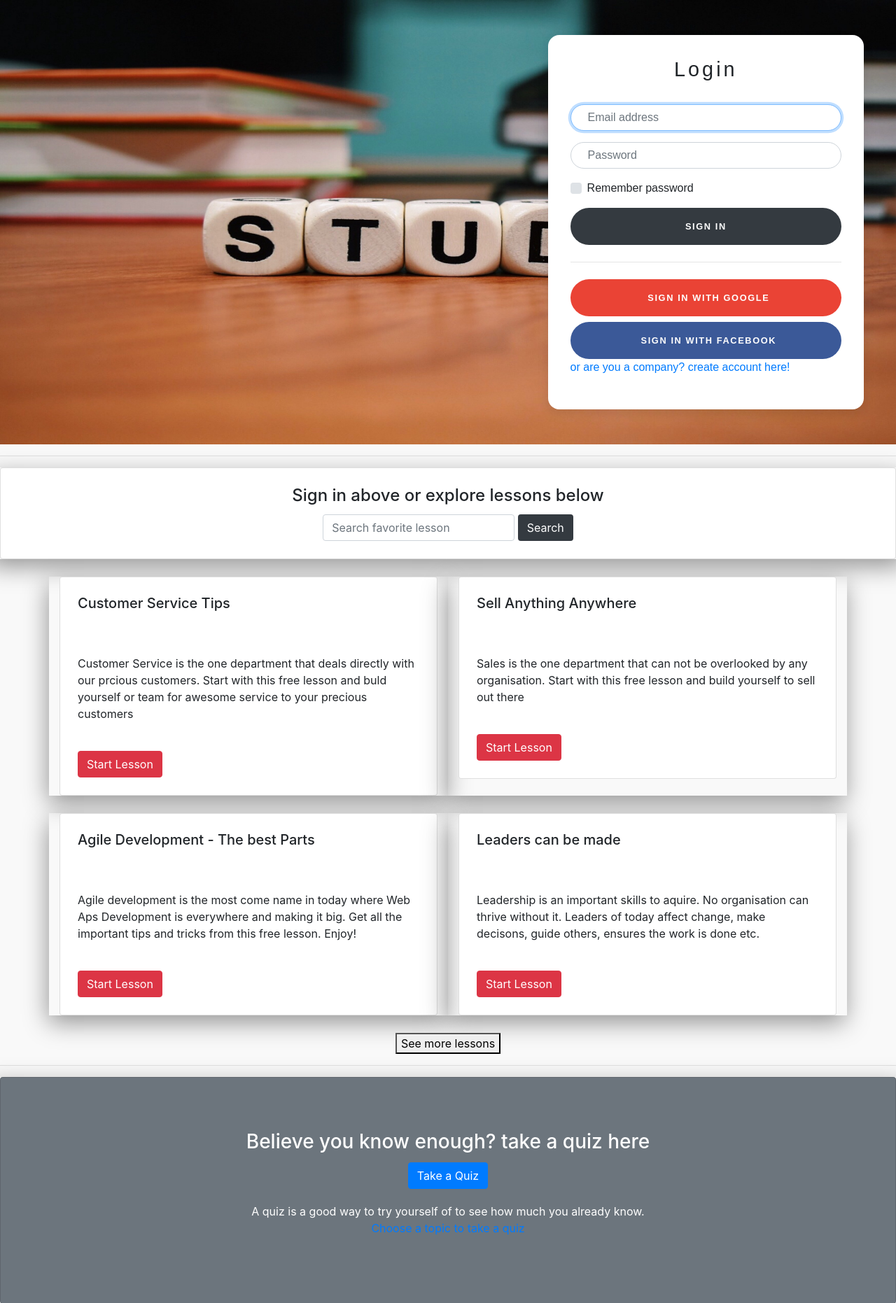
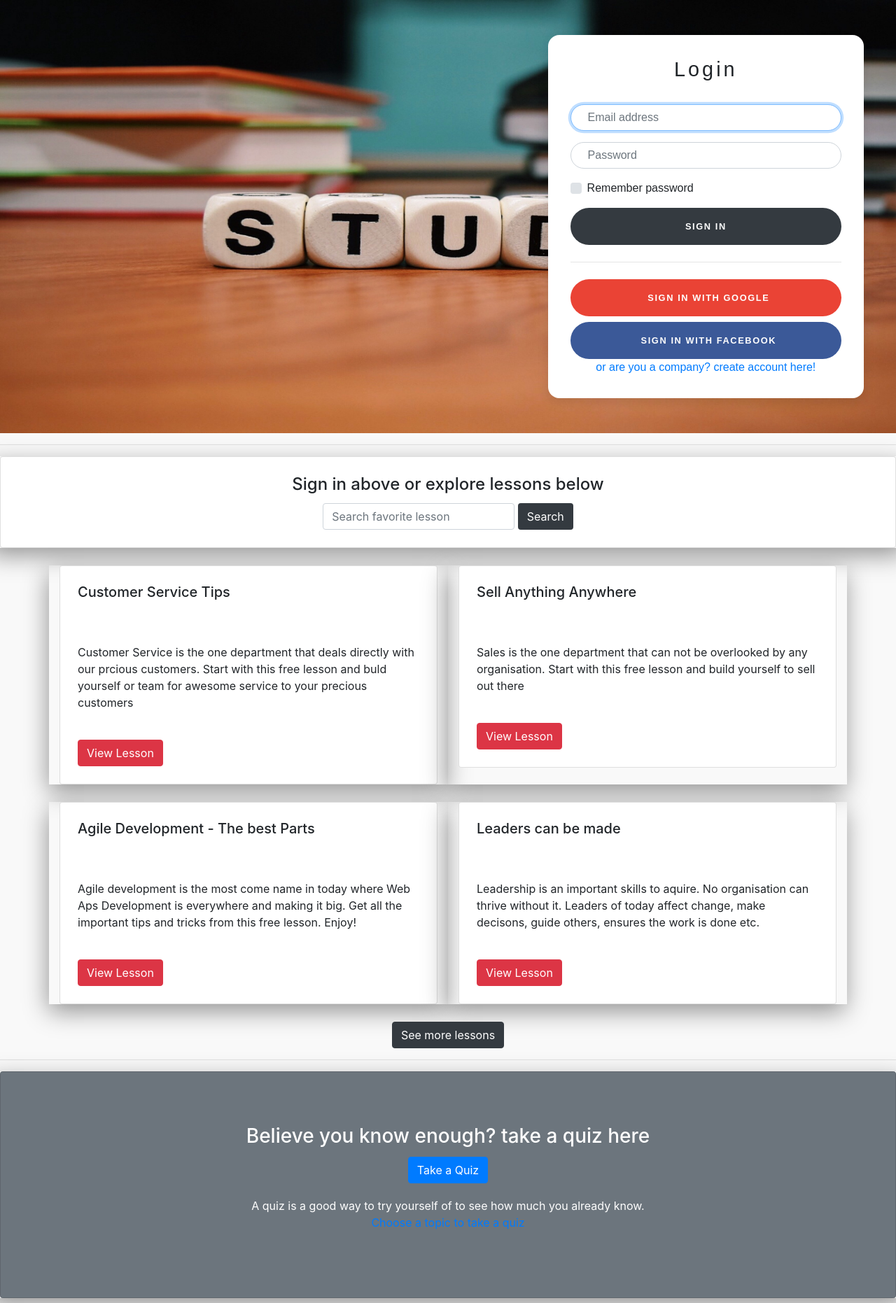
Before and after one commit to jbdanquah2/tuitelage, a PHP site: page / in a window 1280 px wide. Shown: the part 85-1947 px from the top of the page at 70% size. Run offline with PHP 8.4, Linux system fonts and the light colour scheme.

Commit message:
add quick changes

```diff
--- a/index.html
+++ b/index.php
@@ -46,9 +46,9 @@
                         <button class="btn btn-lg btn-google btn-block text-uppercase" type="submit"><i class="fab fa-google mr-2"></i> Sign in with Google</button>
                         <button class="btn btn-lg btn-facebook btn-block text-uppercase" type="submit"><i class="fab fa-facebook-f mr-2"></i> Sign in with Facebook</button>
                     </form>
-                    <p class="notice"> <a class="text-center" href="#">
+                    <div class="notic text-center"> <a class="" href="#">
                             or are you a company? create account here!
-                        </a></p>
+                        </a></div>
                 </div>
             </div>
         </div>
@@ -74,7 +74,7 @@
                 <div class="card">
                     <div class="card-body t-body">
                         <h5 class="card-title">Customer Service Tips</h5>
-                        <p class="card-text">Customer Service is the one department that deals directly with our prcious customers. Start with this free lesson and buld yourself or team for awesome service to your precious customers</p> <a href="#" class="btn btn-danger">Start Lesson</a>
+                        <p class="card-text">Customer Service is the one department that deals directly with our prcious customers. Start with this free lesson and buld yourself or team for awesome service to your precious customers</p> <a href="#" class="btn btn-danger">View Lesson</a>
                     </div>
                 </div>
             </div>
@@ -82,7 +82,7 @@
                 <div class="card">
                     <div class="card-body t-body">
                         <h5 class="card-title">Sell Anything Anywhere</h5>
-                        <p class="card-text">Sales is the one department that can not be overlooked by any organisation. Start with this free lesson and build yourself to sell out there</p> <a href="#" class="btn btn-danger">Start Lesson</a>
+                        <p class="card-text">Sales is the one department that can not be overlooked by any organisation. Start with this free lesson and build yourself to sell out there</p> <a href="#" class="btn btn-danger">View Lesson</a>
                     </div>
                 </div>
             </div>
@@ -93,7 +93,7 @@
                 <div class="card">
                     <div class="card-body t-body">
                         <h5 class="card-title">Agile Development - The best Parts</h5>
-                        <p class="card-text">Agile development is the most come name in today where Web Aps Development is everywhere and making it big. Get all the important tips and tricks from this free lesson. Enjoy! </p> <a href="#" class="btn btn-danger">Start Lesson</a>
+                        <p class="card-text">Agile development is the most come name in today where Web Aps Development is everywhere and making it big. Get all the important tips and tricks from this free lesson. Enjoy! </p> <a href="#" class="btn btn-danger">View Lesson</a>
                     </div>
                 </div>
             </div>
@@ -101,7 +101,7 @@
                 <div class="card">
                     <div class="card-body t-body">
                         <h5 class="card-title">Leaders can be made</h5>
-                        <p class="card-text">Leadership is an important skills to aquire. No organisation can thrive without it. Leaders of today affect change, make decisons, guide others, ensures the work is done etc. </p> <a href="#" class="btn btn-danger">Start Lesson</a>
+                        <p class="card-text">Leadership is an important skills to aquire. No organisation can thrive without it. Leaders of today affect change, make decisons, guide others, ensures the work is done etc. </p> <a href="#" class="btn btn-danger">View Lesson</a>
                     </div>
                 </div>
             </div>
@@ -109,7 +109,7 @@
 
         <div class="row">
             <div class="col-sm-12 text-center">
-                <a class="readmore" href="#"><button> See more lessons</button></a>
+                <a class="readmore" href="#"><button class="btn btn-dark"> See more lessons</button></a>
             </div>
         </div>
 
--- /dev/null
+++ b/style/admin.css
@@ -0,0 +1,3 @@
+.lesson-form {
+    width: 60%;
+}
--- a/style/landing.css
+++ b/style/landing.css
@@ -60,10 +60,7 @@ nav {
     margin: 0 0 0 30px;
 }
 
-.notice {
-    width: 100%;
 
-}
 
 .card-signin {
     width: 90%;
```
Also changed, not shown: views/admin.html (+37 -0 lines).
